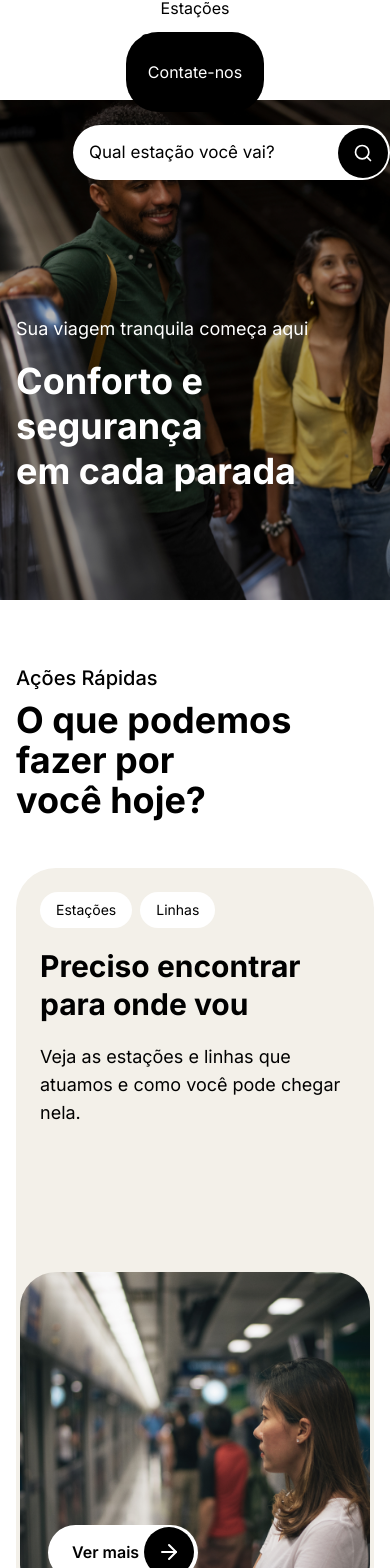
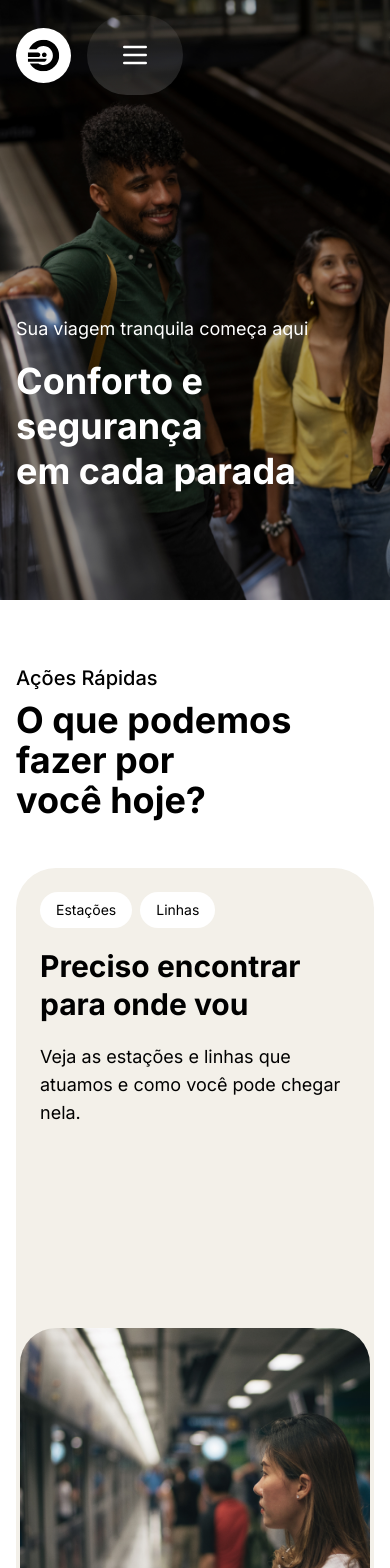
Before and after one commit to davivsouza/conecta-trens-nextjs, a Next.js app: page / in a window 390 px wide. Shown: the top 1568 px of the page. Built offline with nearby package versions, Linux system fonts and the light colour scheme.

Commit message:
feat: responsividade

```diff
--- a/app/page.tsx
+++ b/app/page.tsx
@@ -1,9 +1,7 @@
-import { ArrowRight, Search } from "lucide-react";
+import { CardFastActions } from "@/components/card-fast-actions";
 import { Faq } from "@/components/faq";
 import { Footer } from "@/components/footer";
 import { Header } from "@/components/header";
-import Link from "next/link";
-import { CardFastActions } from "@/components/card-fast-actions";
 
 export default function Home() {
   return (
--- a/components/card-fast-actions.tsx
+++ b/components/card-fast-actions.tsx
@@ -1,6 +1,5 @@
 import { ArrowRight } from "lucide-react";
 import Link from "next/link";
-import { Url } from "url";
 
 interface Props {
   href: string;
@@ -36,9 +35,9 @@ export function CardFastActions(props: Props) {
         <img
           src={props.imgName}
           alt="Mulher esperando na plataforma da estação"
-          className="w-full rounded-[40px] p-1 object-cover"
+          className="w-full rounded-[40px] p-1 object-cover relative top-14"
         />
-        <button className=" bottom-20 left-8 h-[55px] w-[150px] flex items-center rounded-[50px] border-none text-base font-semibold text-black pl-6 pr-12 relative bg-white">
+        <button className=" bottom-8 left-8 h-[55px] w-[150px] flex items-center rounded-[50px] border-none text-base font-semibold text-black pl-6 pr-12 relative bg-white">
           Ver mais
           <div className="w-[50px] h-[50px] bg-black rounded-full flex items-center justify-center text-white absolute right-1">
             <ArrowRight />
--- a/components/header.tsx
+++ b/components/header.tsx
@@ -1,9 +1,9 @@
 "use client";
 
+import { ShowClockAndLocal } from "@/components/show-clock-and-local";
 import { Clock, MapPin, Menu } from "lucide-react";
 import Link from "next/link";
 import { useState } from "react";
-import { ShowClockAndLocal } from "@/components/show-clock-and-local";
 
 interface Props {
   isHome?: boolean;
@@ -19,7 +19,7 @@ export function Header({ isHome, isContact }: Props) {
   return (
     <header className="w-full max-w-[1000px] mx-auto h-[110px] flex items-center justify-between px-4 absolute top-0 left-1/2 transform -translate-x-1/2 z-20">
       <nav className="w-full flex justify-between items-center">
-        <nav className="flex items-center gap-3">
+        <nav className="flex items-center  gap-3">
           <Link href="/">
             <img
               src={isContact ? "./logo2.svg" : "./logo.svg"}
@@ -28,17 +28,20 @@ export function Header({ isHome, isContact }: Props) {
             />
           </Link>
 
-          <div className="flex items-center bg-gradient-horario py-5 px-7 rounded-[32px]">
+
+        </nav>
+
+        <div className="flex w-full justify-between items-center space-x-4">
+          <div className="py-5 px-7 bg-gradient-horario justify-end rounded-full ml-4">
             <button
-              className="md:hidden cursor-pointer"
+              className="md:hidden cursor-pointer flex justify-center items-center   w-[40px] h-[40px]"
               onClick={() => setIsMenuOpen(!isMenuOpen)}
             >
-              <Menu size={32} />
+              <Menu size={32} color="white" />
             </button>
 
             <ul
-              className={`hidden md:flex space-x-4 ${
-                isContact ? "text-black" : "text-white"
+              className={`hidden md:flex space-x-4 ${isContact ? "text-black" : "text-white"
                 }`}
             >
               <li>
@@ -52,20 +55,17 @@ export function Header({ isHome, isContact }: Props) {
               </li>
             </ul>
           </div>
-        </nav>
-
-        <div className="hidden md:flex items-center space-x-4">
+          <div className="flex items-center gap-8">
             <Link
               href="/contato"
-            className="bg-gradient-horario py-5 px-7 rounded-[32px] text-white"
+              className={`hidden md:flex bg-gradient-horario py-5 px-7 rounded-[32px] ${isContact ? "text-black" : "text-white"}`}
             >
               Contate-nos
             </Link>
             {isHome && (
               <>
                 <button
-                className={`w-[55px] h-[55px] flex items-center justify-center rounded-full transition ${
-                  showClockAndLocal === "local"
+                  className={`hidden w-[55px] h-[55px] md:flex items-center justify-center rounded-full transition ${showClockAndLocal === "local"
                     ? "bg-white text-black"
                     : "bg-gradient-horario text-white"
                     }`}
@@ -74,8 +74,7 @@ export function Header({ isHome, isContact }: Props) {
                   <MapPin />
                 </button>
                 <button
-                className={`w-[55px] h-[55px] flex items-center justify-center rounded-full transition ${
-                  showClockAndLocal === "clock"
+                  className={`hidden w-[55px] h-[55px] md:flex items-center justify-center rounded-full transition ${showClockAndLocal === "clock"
                     ? "bg-white text-black"
                     : "bg-gradient-horario text-white"
                     }`}
@@ -86,32 +85,34 @@ export function Header({ isHome, isContact }: Props) {
               </>
             )}
           </div>
+        </div>
       </nav>
 
       {/* Menu Mobile */}
+      {isMenuOpen && (
         <ul
-        className={`absolute top-[100px] left-0 w-full bg-white flex flex-col items-center py-4 space-y-2 md:hidden transition-transform ${
-          isMenuOpen ? "translate-y-0" : "-translate-y-full"
+          className={`absolute top-[100px] right-10 w-[400px] rounded-xl bg-black flex flex-col items-center  gap-8 py-6 md:hidden transition-transform ${isMenuOpen ? "translate-y-0" : "-translate-y-full"
             }`}
         >
-        <li>
-          <Link href="/">Home</Link>
+          <li >
+            <Link className="text-white text-lg" href="/">Home</Link>
           </li>
           <li>
-          <Link href="/estacoes">Estações</Link>
+            <Link className="text-white text-lg" href="/estacoes">Estações</Link>
           </li>
-        <li>
-          <Link href="/comprovantes">Comprovantes</Link>
+          <li >
+            <Link className="text-white text-lg" href="/comprovantes">Comprovantes</Link>
           </li>
-        <li>
+          <li >
             <Link
               href="/contato"
-            className="px-[22px] py-[30px] rounded-[32px] bg-black text-white"
+              className="text-white"
             >
               Contate-nos
             </Link>
           </li>
         </ul>
+      )}
 
       {isHome && <ShowClockAndLocal showClockAndLocal={showClockAndLocal} />}
     </header>
--- a/components/linhas-form.tsx
+++ b/components/linhas-form.tsx
@@ -9,10 +9,10 @@ import {
   MapPin,
 } from "lucide-react";
 
+import { Directions } from "@/components/directions";
 import { APIProvider, Map } from "@vis.gl/react-google-maps";
+import { useRouter } from "next/navigation";
 import { useEffect, useRef, useState } from "react";
-import { Directions } from "@/components/directions";
-import { useRouter } from "next/navigation";
 
 interface Props {
   label: string;
@@ -127,7 +127,7 @@ export function LinhasForm({ label, title, isEstacoes }: Props) {
   return (
     <>
       <section
-        className="relative bg-[url('/subway.jpg')] h-[600px] w-full bg-cover bg-no-repeat"
+        className="relative bg-[url('/subway.jpg')] h-[750px] w-full bg-cover bg-no-repeat"
         aria-labelledby="mapa-titulo"
       >
         <div className="absolute inset-0 bg-black/60" />
@@ -139,7 +139,7 @@ export function LinhasForm({ label, title, isEstacoes }: Props) {
             >
               {title}
             </h1>
-            <div className="absolute w-[90vw] left-1/2 transform -translate-x-1/2 bg-white rounded-[30px] p-5 mt-5">
+            <div className="absolute w-[90vw] left-1/2 transform -translate-x-1/2 bg-white shadow-2xl rounded-[30px] p-5 mt-5">
               <div className="w-full mx-auto">
                 <strong className="text-[28px] text-black">{label}</strong>
                 <form
@@ -207,11 +207,10 @@ export function LinhasForm({ label, title, isEstacoes }: Props) {
                     <div
                       key={item.id}
                       title={item.description}
-                      className={`p-3 cursor-pointer border-2 rounded-[12px] ${
-                        item.travel_mode === selectedTravelMode
-                          ? "border-none bg-[#c9f95e]"
-                          : "border-gray-300 bg-transparent"
-                      }`}
+                      className={`p-3 cursor-pointer border-2 rounded-[12px] ${item.travel_mode === selectedTravelMode
+                        ? "border-none bg-[#c9f95e]"
+                        : "border-gray-300 bg-transparent"
+                        }`}
                       onClick={() => setSelectedTravelMode(item.travel_mode)}
                     >
                       <item.icon className="text-black" />
--- a/components/show-clock-and-local.tsx
+++ b/components/show-clock-and-local.tsx
@@ -1,8 +1,8 @@
 'use client'
+import { estacoes } from "@/components/linhas-form";
 import { Search } from "lucide-react";
+import { useRouter } from "next/navigation";
 import { useRef } from "react";
-import { estacoes } from "@/components/linhas-form";
-import { useRouter } from "next/navigation";
 
 interface Props {
   showClockAndLocal: "local" | "clock";
@@ -26,7 +26,7 @@ export function ShowClockAndLocal({ showClockAndLocal }: Props) {
       {showClockAndLocal === "local" && (
         <div className="flex z-20 absolute right-0 top-[125px]">
           <form
-            className="bg-white flex h-[55px] w-[317px] items-center rounded-[50px] relative"
+            className="hidden md:flex  bg-white  h-[55px] w-[317px] items-center rounded-[50px] relative "
             role="search"
           >
             <select
```
Lines whose indentation alone changed are shown as unchanged.
